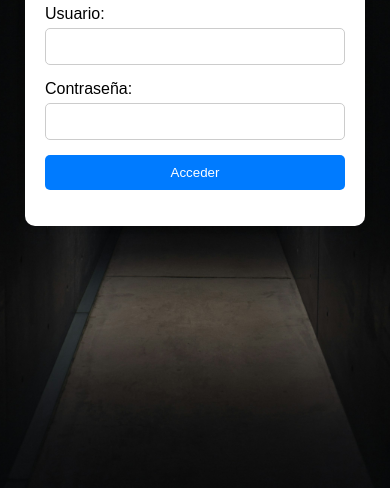
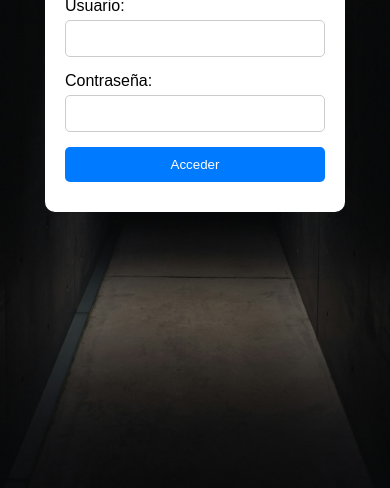
Before and after one commit to SrCampon/Juanonismo, a plain HTML site: page index.html in a window 390 px wide. Shown: the part 356-844 px from the top of the page. Drawn offline with Linux system fonts and the light colour scheme.

Commit message:
responsive

```diff
--- a/styles.css
+++ b/styles.css
@@ -1,4 +1,10 @@
 /* styles.css */
+* {
+    margin: 0;
+    padding: 0;
+    box-sizing: border-box;
+}
+
 body {
     font-family: Arial, sans-serif;
     background-image: url('img/fondo.jpg');
@@ -8,8 +14,8 @@ body {
     display: flex;
     justify-content: center;
     align-items: center;
-    height: 100vh;
-    margin: 0;
+    min-height: 100vh;
+    overflow: hidden; /* Para evitar que aparezca la barra de desplazamiento */
 }
 
 .login-container {
@@ -17,7 +23,8 @@ body {
     padding: 20px;
     border-radius: 10px;
     box-shadow: 0 0 10px rgba(0, 0, 0, 0.1);
-    width: 300px;
+    width: 90%;  /* Ajusta el ancho para que sea más flexible */
+    max-width: 300px;  /* Máximo ancho */
     text-align: center;
 }
 
```
